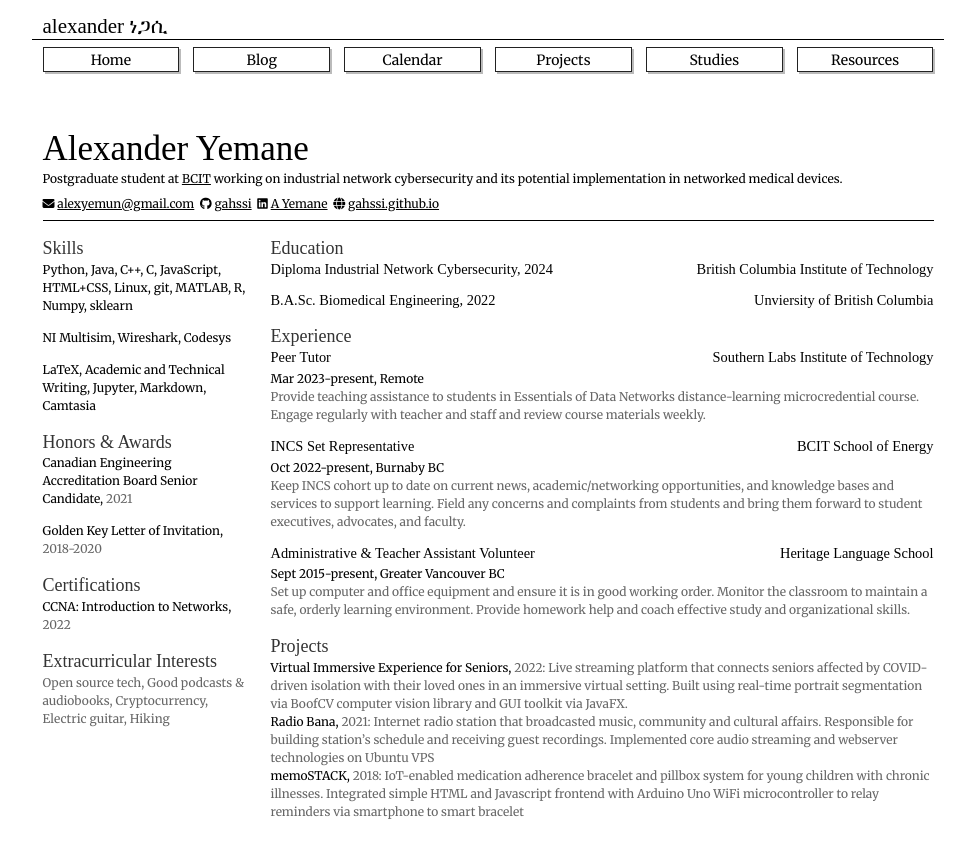
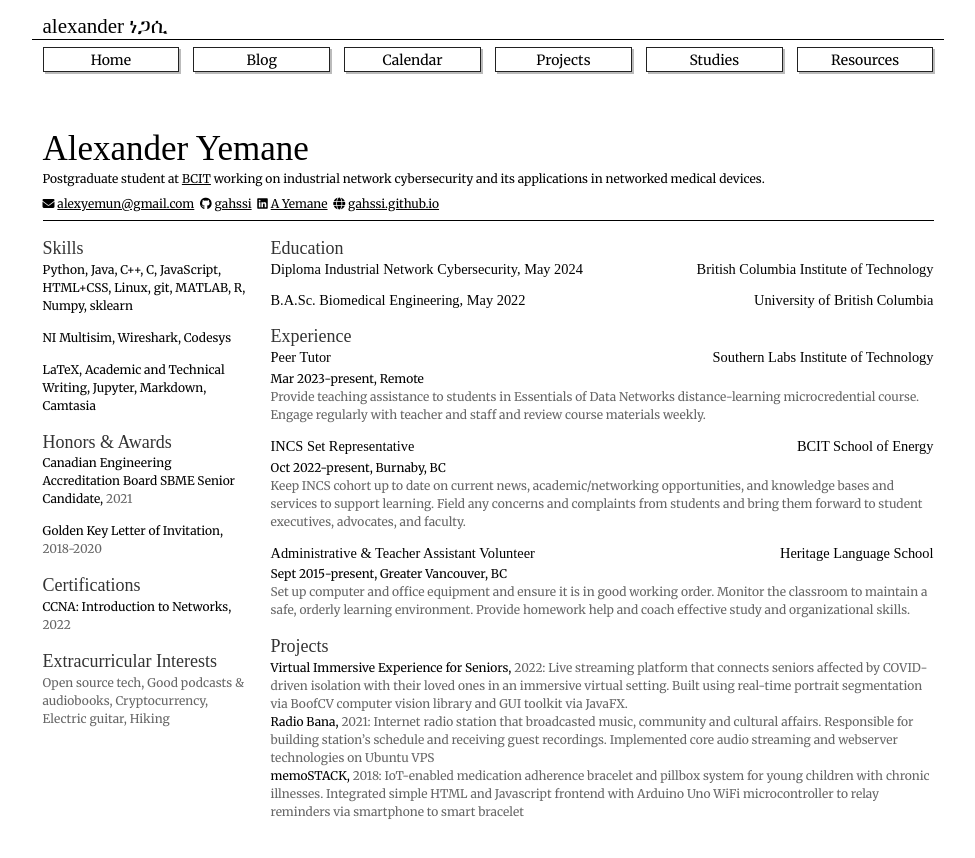
Before and after one commit to gahssi/gahssi.github.io, a Jekyll site: the page built from cv/index.html, in a window 1280 px wide. Shown: the top 858 px of the page, without its empty margins (152-1127 px from the left). Built offline with Jekyll 4.4.1, drawn with Linux system fonts in a browser that asks for light colours; nearby versions of some CDN libraries; some web fonts are replaced.

Commit message:
resume updated

```diff
--- a/_data/resume/awards.yml
+++ b/_data/resume/awards.yml
@@ -1,4 +1,4 @@
-- name: Canadian Engineering Accreditation Board Senior Candidate
+- name: Canadian Engineering Accreditation Board SBME Senior Candidate
   date: '2021'
 - name: Golden Key Letter of Invitation
   description: 'Awarded to top 15% of faculty'
--- a/_data/resume/education.yml
+++ b/_data/resume/education.yml
@@ -1,8 +1,8 @@
-- school: Unviersity of British Columbia
+- school: University of British Columbia
   degree: B.A.Sc.
   major: Biomedical Engineering
-  start: 2017
-  end: 2022
+  start: Sep 2017
+  end: May 2022
   affiliations:
   - Maple Bacon
   courses:
@@ -15,8 +15,8 @@
 - school: British Columbia Institute of Technology
   degree: Diploma
   major: Industrial Network Cybersecurity
-  start: 2022
-  end: 2024
+  start: Sep 2022
+  end: May 2024
   affiliations:
   - Student Association
   courses:
--- a/_data/resume/exp.yml
+++ b/_data/resume/exp.yml
@@ -7,13 +7,13 @@ entries:
   description: "Provide teaching assistance to students in Essentials of Data Networks distance-learning microcredential course. Engage regularly with teacher and staff and review course materials weekly."
 - company: 'BCIT School of Energy'
   title: 'INCS Set Representative'
-  location: 'Burnaby BC'
+  location: 'Burnaby, BC'
   start: 'Oct 2022'
   end: 'present'
   description: "Keep INCS cohort up to date on current news, academic/networking opportunities, and knowledge bases and services to support learning. Field any concerns and complaints from students and bring them forward to student executives, advocates, and faculty."
 - company: 'Heritage Language School'
   title: 'Administrative & Teacher Assistant Volunteer'
-  location: 'Greater Vancouver BC'
+  location: 'Greater Vancouver, BC'
   start: 'Sept 2015'
   end: 'present'
   description: "Set up computer and office equipment and ensure it is in good working order. Monitor the classroom to maintain a safe, orderly learning environment. Provide homework help and coach effective study and organizational skills."
--- a/cv/index.html
+++ b/cv/index.html
@@ -111,7 +111,7 @@ show_footer: false
 	with an interest in the full stack of computing
 	from CPU registers to human-computer-interactions. -->
 		Postgraduate student at <a href="https://bcit.ca">BCIT</a> working on industrial network
-        cybersecurity and its potential implementation in networked medical devices.
+        cybersecurity and its applications in networked medical devices.
 	</p>
 	<p class="contact my-2">
 		{% for item in site.data.contacts.default %}
```
